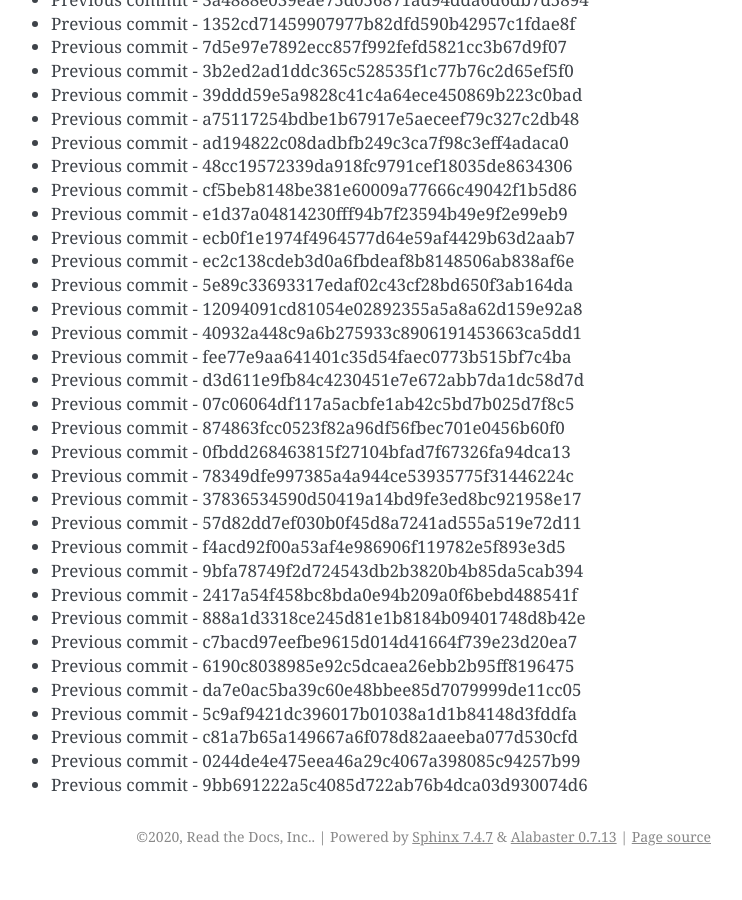
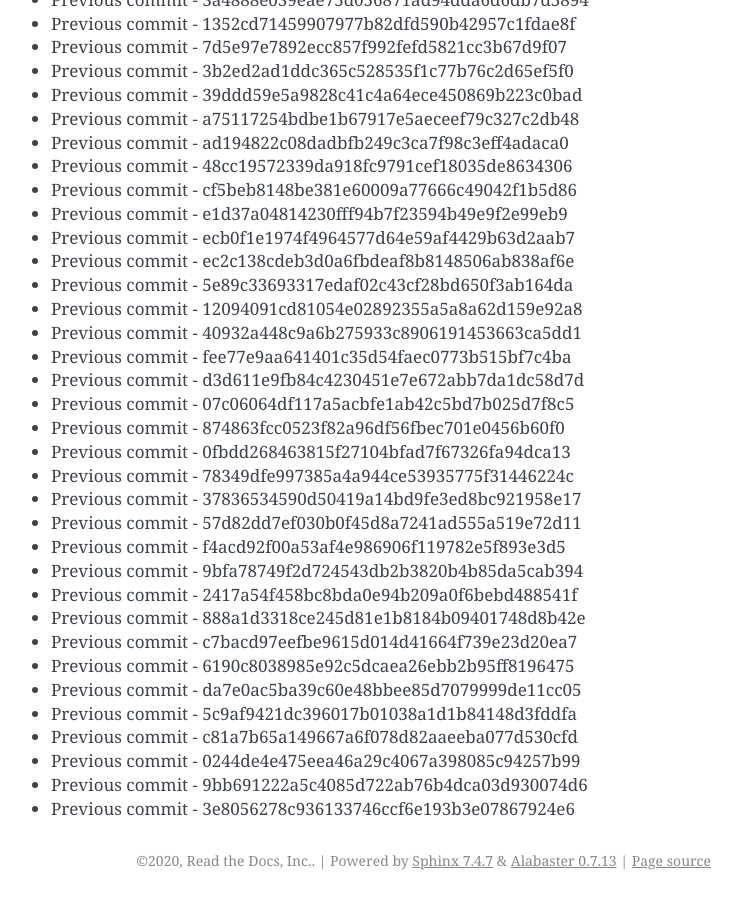
Before and after one commit to readthedocs/rtd-git-stresstest, a Sphinx documentation site: the page built from docs/updates.rst, in a window 1280 px wide and 900 px high, scrolled down 41872 px. Shown: the whole window, without its empty margins (399-1141 px from the left). Built offline with Sphinx 7.4.7, drawn with Linux system fonts in a browser that asks for light colours; before the commit the page ends 42748 px from its top, so only the background shows below that.

Commit message:
Generating commit from previous: 3e8056278c936133746ccf6e193b3e07867924e6

```diff
--- a/docs/updates.rst
+++ b/docs/updates.rst
@@ -1791,3 +1791,4 @@ It can be tested for any performance characteristics.
 * Previous commit - c81a7b65a149667a6f078d82aaeeba077d530cfd
 * Previous commit - 0244de4e475eea46a29c4067a398085c94257b99
 * Previous commit - 9bb691222a5c4085d722ab76b4dca03d930074d6
+* Previous commit - 3e8056278c936133746ccf6e193b3e07867924e6
```
